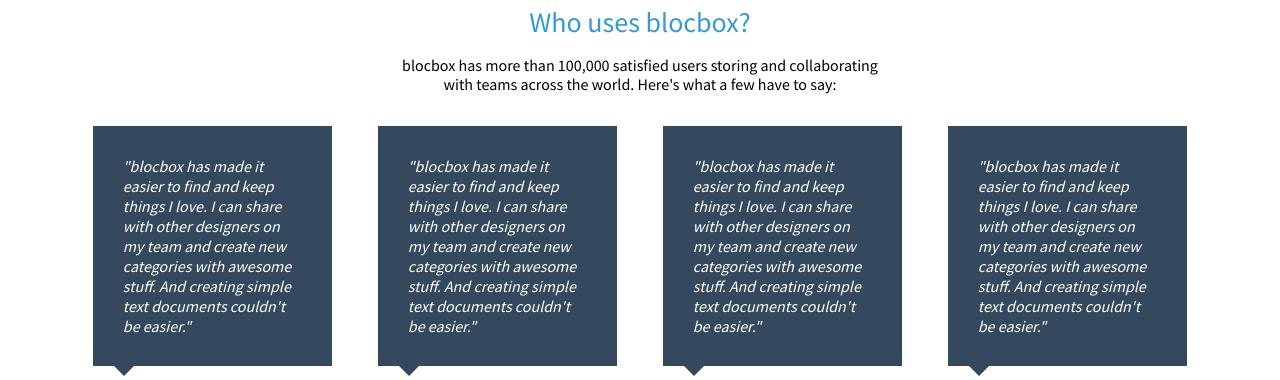
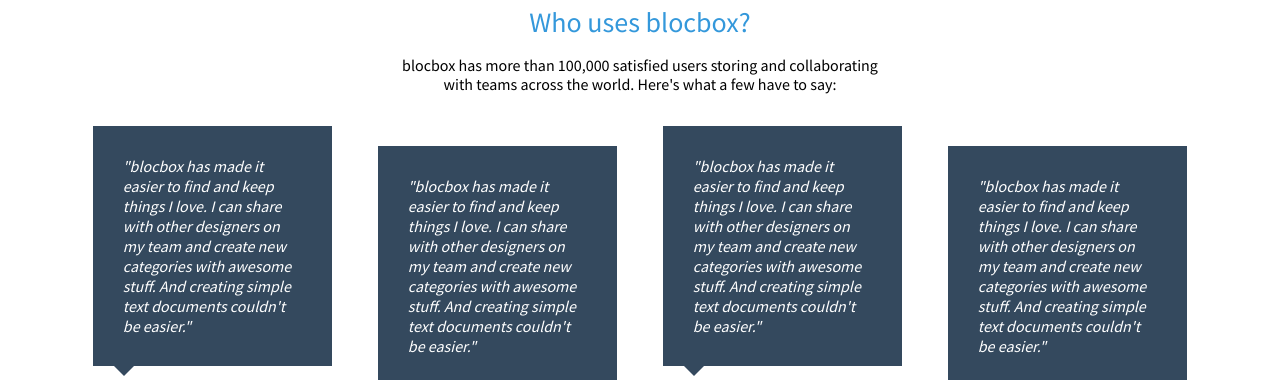
Before and after one commit to kylegorjanc/bloc, a plain HTML site: page Blocbox/dev/index.html in a window 1280 px wide. Shown: the part 2150-2530 px from the top of the page. Drawn offline with Linux system fonts and the light colour scheme; files whose address does not match are found by name.

Commit message:
assignment 31 complete

```diff
--- a/Blocbox/dev/css/style.css
+++ b/Blocbox/dev/css/style.css
@@ -272,6 +272,10 @@
   list-style-type: none;
  }
 
+ .testimonials ul li:nth-child(2n) {
+  margin-top:20px;
+ }
+
 .testimonials blockquote {
   color: #ffffff;
   text-align: left;
```
